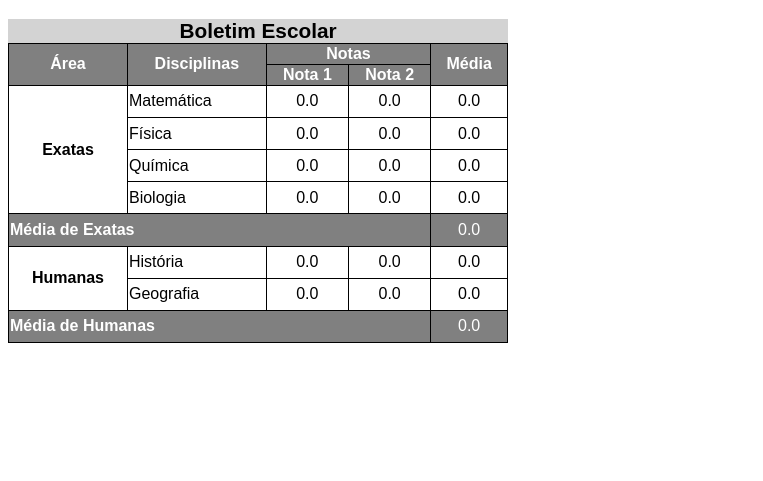
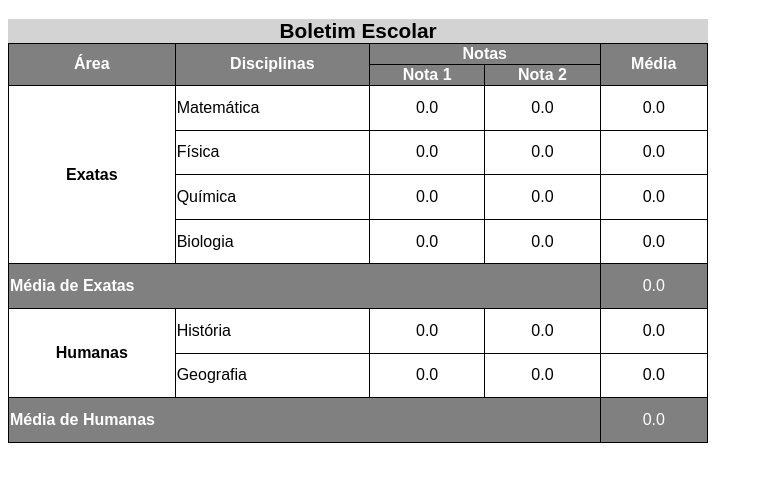
Before and after one commit to MatheusAlbano/html-css, a plain HTML site: page modulo3/d013/tabela003.html in a window 1280 px wide. Shown: the part 61-542 px from the top of the page, without its empty margins (0-763 px from the left). Drawn offline with Linux system fonts and the light colour scheme.

Commit message:
att desafio 02

```diff
--- a/modulo3/d013/tabela003.html
+++ b/modulo3/d013/tabela003.html
@@ -10,8 +10,8 @@
         }
         table {
             border-collapse: collapse;
-            width: 500px;
-            height: 300px;
+            width: 700px;
+            height: 400px;
         }
         caption {
             font-size: 1.3em;
@@ -36,10 +36,14 @@
         td.num {
             text-align: center;
         }
+        div#container {
+            overflow-x: auto;
+        }
     </style>
 </head>
 <body>
     <h1>Desafio 02</h1>
+    <div id="container">
         <table>
             <caption>Boletim Escolar</caption>
             <thead>
@@ -85,8 +89,6 @@
                     <th colspan="4" scope="row">Média de Exatas</th>
                     <td class="num">0.0</td>
                 </tr>
-
-
                 <tr>
                     <th rowspan="2" scope="rowgroup">Humanas</th>
                     <td>História</td>
@@ -104,9 +106,9 @@
                     <th colspan="4" scope="row">Média de Humanas</th>
                     <td class="num">0.0</td>
                 </tr>
-
             </tbody>
         </table>
+    </div>
 
 </body>
 </html>
```
Lines whose indentation alone changed are shown as unchanged.
